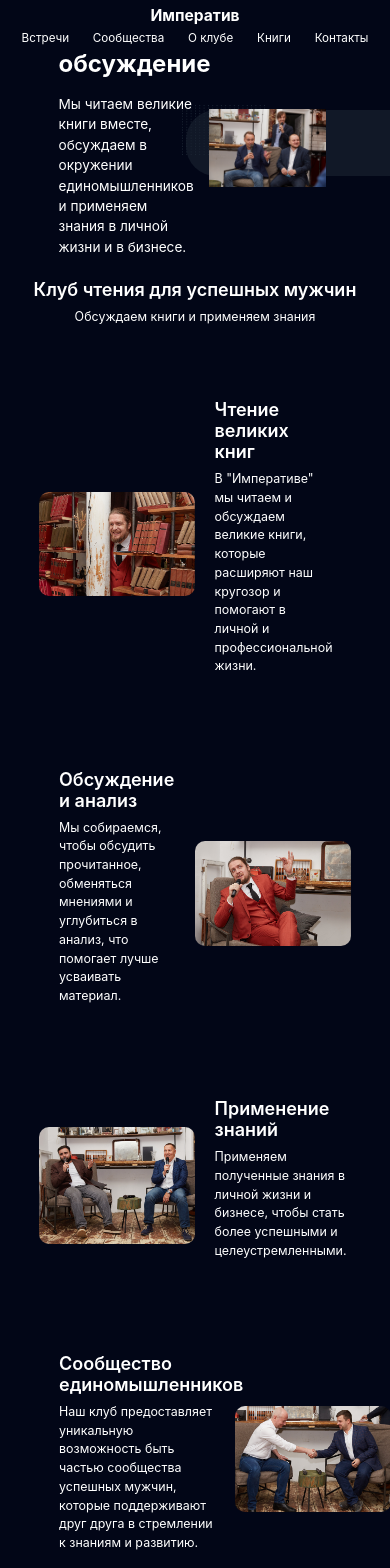
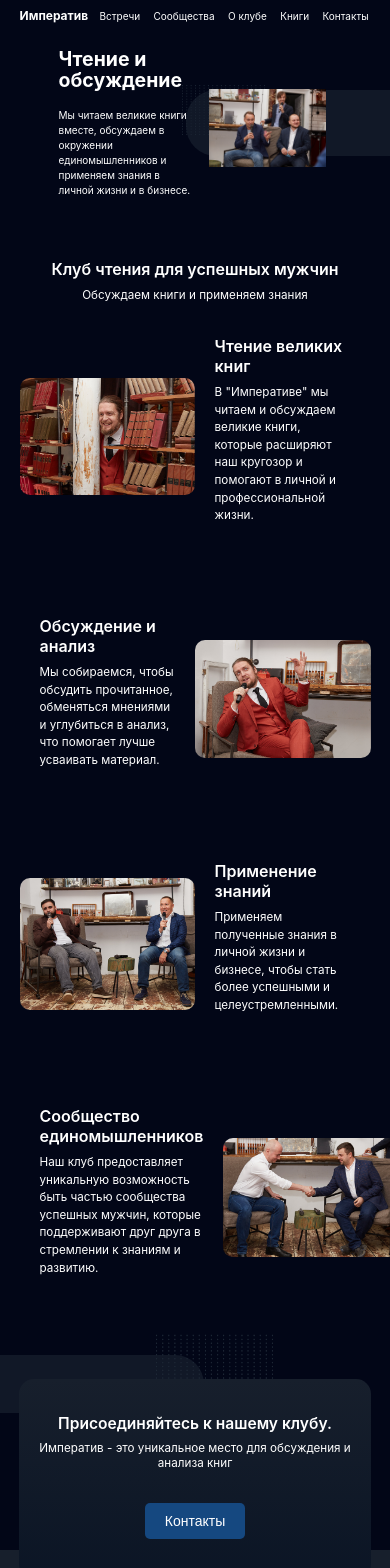
Before and after one commit to paladiandrew/Imperative, a React (Create React App) app: page / in a window 390 px wide. Shown: the top 1568 px of the page. Built offline with nearby package versions, Linux system fonts and the light colour scheme.

Commit message:
глобальное обновление - первые правки

```diff
--- a/src/styles/Home.css
+++ b/src/styles/Home.css
@@ -202,7 +202,7 @@
 }
 
 .home__spacer {
-    margin-top: 300px;
+    margin-top: 10vh;
 }
 
 /* Планшетная версия */
@@ -235,37 +235,37 @@
 }
 
 /* Мобильная версия */
-@media (max-width: 480px) {
-    .home__main-title {
-        font-size: clamp(24px, 5vw, 28px);
-    }
-
-    .home__main-descr {
-        font-size: clamp(12px, 3.5vw, 14px);
-    }
-
-    .home__club-title,
-    .home__info-title {
-        font-size: clamp(18px, 4vw, 22px);
-    }
-
-    .home__club-descr,
-    .home__info-descr {
-        font-size: clamp(12px, 3.2vw, 14px);
-    }
-
-    .home__gradient-title {
-        font-size: clamp(20px, 4.5vw, 24px);
-    }
-
-    .home__gradient-descr {
-        font-size: clamp(14px, 3.8vw, 18px);
+@media (max-width: 670px) {
+    .home__info-section {
+        width: 90%;
+        margin: 0 auto;
     }
 
     .home__contact-btn {
         font-size: clamp(14px, 3.5vw, 16px);
         padding: 1.2vh 5vw;
     }
+
+    .home__main-title {
+        font-size: clamp(18px, 5vw, 20px) !important;
+      }
+      .home__main-descr {
+        font-size: clamp(8px, 3vw, 10px) !important;
+      }
+      .home__club-title,
+      .home__info-title {
+        font-size: clamp(16px, 4vw, 18px) !important;
+      }
+      .home__club-descr,
+      .home__info-descr {
+        font-size: clamp(10px, 3vw, 12px) !important;
+      }
+      .home__gradient-title {
+        font-size: clamp(12px, 4vw, 18px) !important;
+      }
+      .home__gradient-descr {
+        font-size: clamp(10px, 3vw, 12px) !important;
+      }
 }
 
 /* 4K версия */
@@ -292,3 +292,8 @@
         margin-top: 400px;
     }
 }
+@media (max-width: 768px) {
+    .home__gradient-box {
+        margin: 30px auto 20px;
+    }
+}
--- a/src/styles/communities.css
+++ b/src/styles/communities.css
@@ -120,6 +120,7 @@
 .communities-quality-top,
 .communities-quality-bottom {
     font-size: clamp(24px, 6vw, 64px);
+    line-height: 0px;
     margin: 0 14%;
     align-self: flex-start;
 }
@@ -131,6 +132,7 @@
 
 .communities-quality-bottom {
     align-self: flex-end;
+    line-height: 0px;
     margin-right: 10%;
 }
 
@@ -227,3 +229,22 @@
         width: 50%;
     }
 }
+
+@media (max-width: 480px) {
+.communities-main-title {
+    font-size: clamp(18px, 5vw, 24px) !important;
+  }
+  .communities-slogan h2 {
+    font-size: clamp(16px, 4vw, 20px) !important;
+  }
+  .communities-description-text p {
+    font-size: clamp(10px, 3vw, 12px) !important;
+  }
+  .communities-subtitle,
+  .communities-values-title {
+    font-size: clamp(20px, 5vw, 24px) !important;
+  }
+  .communities-mission p {
+    font-size: clamp(12px, 3.5vw, 14px) !important;
+  }
+}
--- a/src/styles/header.css
+++ b/src/styles/header.css
@@ -83,29 +83,21 @@
   /* Очень маленькие экраны (480px и меньше) */
   @media (max-width: 480px) {
     .header {
-      width: 95%;
-      flex-direction: column;
-      padding: 6px 2px;
-    }
-
-    .header-content {
-      flex-direction: column;
+      width: 90%;
+      justify-content: center;
     }
 
     .imperative {
-      margin-bottom: 6px;
-      font-size: clamp(12px, 4vw, 16px);
+      font-size: clamp(10px, 4vw, 12px) !important;
     }
 
     .nav-links {
       margin-left: 0;
       width: 100%;
-      justify-content: space-around;
     }
 
     .nav-link {
-      text-align: center;
-      font-size: clamp(10px, 3vw, 14px);
+      font-size: clamp(8px, 3vw, 10px);
       padding: 0 2px;
     }
   }
```
Also changed, not shown: src/App.css (line endings or trailing spaces).
